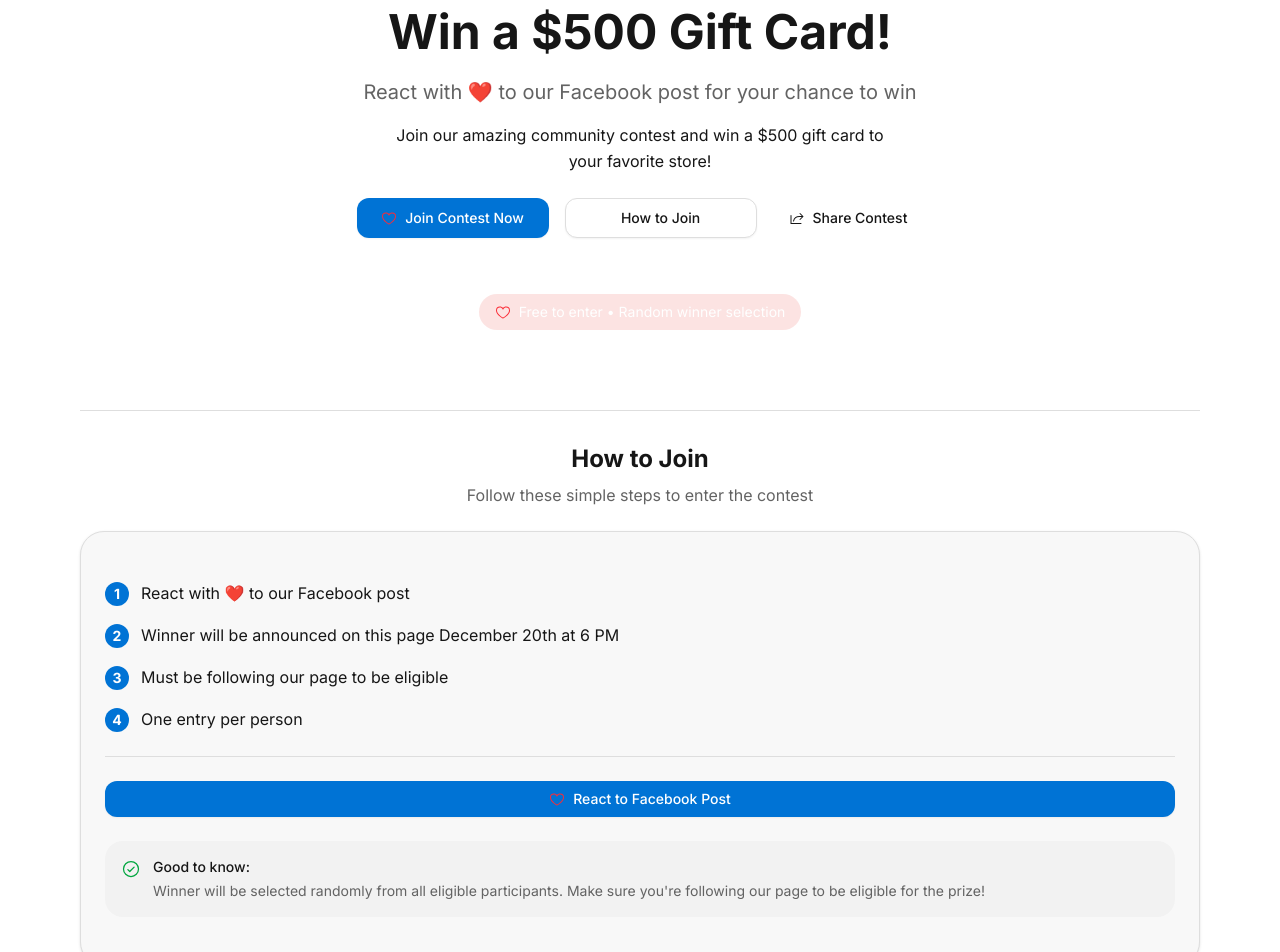
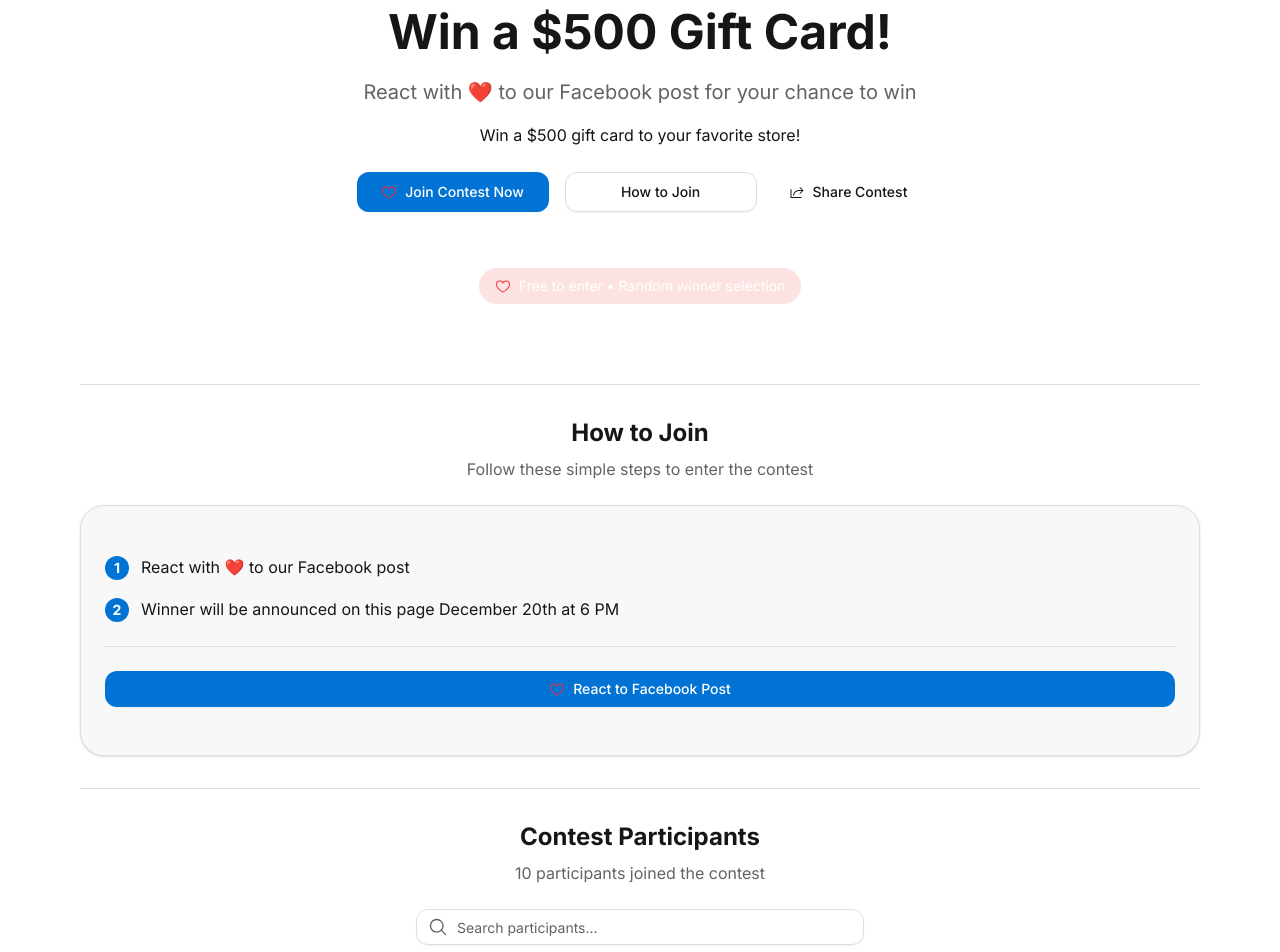
Before and after one commit to robrita/fb-contest-hub, a React (Vite) app: page / in a window 1280 px wide. Shown: the part 340-1292 px from the top of the page. Built offline with nearby package versions, Linux system fonts and the light colour scheme.

Commit message:
Generated by Spark: perfect, in "how to join" section remove #3 and #4. remove also the section with "Free to enter • Random winner selection". remove "Join our amazing community contest... "

```diff
--- a/src/components/contest/ContestMechanics.tsx
+++ b/src/components/contest/ContestMechanics.tsx
@@ -1,4 +1,4 @@
-import { Heart, CheckCircle } from '@phosphor-icons/react'
+import { Heart } from '@phosphor-icons/react'
 import { Card, CardContent } from '@/components/ui/card'
 import { Button } from '@/components/ui/button'
 
@@ -47,16 +47,6 @@
               </Button>
             </div>
           )}
-
-          <div className="mt-6 p-4 bg-muted rounded-lg">
-            <div className="flex items-start gap-3">
-              <CheckCircle size={20} className="text-green-600 mt-0.5 flex-shrink-0" />
-              <div className="text-sm text-muted-foreground">
-                <p className="font-medium text-foreground mb-1">Good to know:</p>
-                <p>Winner will be selected randomly from all eligible participants. Make sure you're following our page to be eligible for the prize!</p>
-              </div>
-            </div>
-          </div>
         </CardContent>
       </Card>
     </section>
--- a/src/data/contest-with-winner.json
+++ b/src/data/contest-with-winner.json
@@ -2,14 +2,12 @@
   "contest": {
     "title": "Win a $500 Gift Card!",
     "tagline": "React with ❤️ to our Facebook post for your chance to win",
-    "description": "Join our amazing community contest and win a $500 gift card to your favorite store!",
+    "description": "Win a $500 gift card to your favorite store!",
     "fbPostUrl": "https://facebook.com/yourpage/posts/123456789",
     "announcementDate": "2024-12-20T18:00:00.000Z",
     "mechanics": [
       "React with ❤️ to our Facebook post",
-      "Winner will be announced on this page December 20th at 6 PM",
-      "Must be following our page to be eligible",
-      "One entry per person"
+      "Winner will be announced on this page December 20th at 6 PM"
     ]
   },
   "winner": {
--- a/src/data/contest.json
+++ b/src/data/contest.json
@@ -2,14 +2,12 @@
   "contest": {
     "title": "Win a $500 Gift Card!",
     "tagline": "React with ❤️ to our Facebook post for your chance to win",
-    "description": "Join our amazing community contest and win a $500 gift card to your favorite store!",
+    "description": "Win a $500 gift card to your favorite store!",
     "fbPostUrl": "https://facebook.com/yourpage/posts/123456789",
     "announcementDate": "2024-12-20T18:00:00.000Z",
     "mechanics": [
       "React with ❤️ to our Facebook post",
-      "Winner will be announced on this page December 20th at 6 PM",
-      "Must be following our page to be eligible",
-      "One entry per person"
+      "Winner will be announced on this page December 20th at 6 PM"
     ]
   },
   "winner": null,
```
